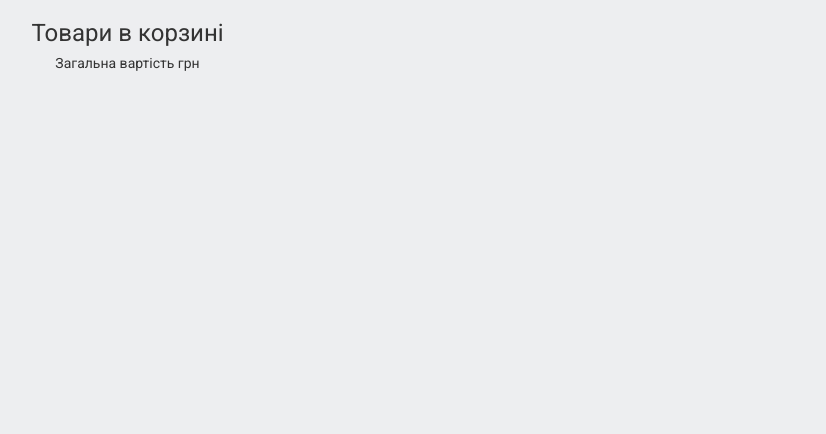
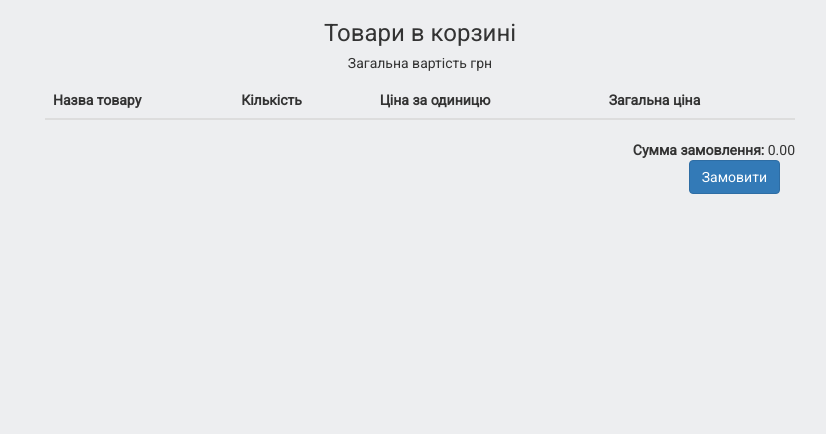
Before and after one commit to vanyakhomenko92/web_store, a Django app: page /checkout/ in a window 1280 px wide. Shown: the part 70-504 px from the top of the page, without its empty margins (220-1046 px from the left). Run offline with Django 3.2, Linux system fonts and the light colour scheme; data comes from the database, SQL or seed files in the repository; both versions use the stored data as it was after the commit; lists and menus that the app fills with data are empty; some libraries are stand-ins or nearby versions.

Commit message:
2
added basket function

```diff
--- a/static/static_dev/js/scripts.js
+++ b/static/static_dev/js/scripts.js
@@ -83,5 +83,28 @@ $(document).ready(function(){
          nmb = 0;
          basketUpdating(product_id, nmb, is_delete=true)
      })
+      function calculatingBasketAmount(){
+        var total_order_amount = 0;
+        $('.total-product-in-basket-amount').each(function() {
+            total_order_amount = total_order_amount + parseFloat($(this).text());
+        });
+        console.log(total_order_amount);
+        $('#total_order_amount').text(total_order_amount.toFixed(2));
+    };
+     $(document).on('change', ".product-in-basket-nmb", function(){
+        var current_nmb = $(this).val();
+        console.log(current_nmb);
+
+        var current_tr = $(this).closest('tr');
+        var current_price = parseFloat(current_tr.find('.product-price').text()).toFixed(2);
+        console.log(current_price);
+        var total_amount = parseFloat(current_nmb*current_price).toFixed(2);
+        console.log(total_amount);
+        current_tr.find('.total-product-in-basket-amount').text(total_amount);
+
+        calculatingBasketAmount();
+    })
+
+calculatingBasketAmount();
 
 });
--- a/templates/orders/checkout.html
+++ b/templates/orders/checkout.html
@@ -5,19 +5,59 @@
 {% block content %}
     <div class="container">
         <div class="row">
-            <div class="col-lg-6">
+            <div class="col-lg-8 col-lg-offset-2">
                 <h3 class="text-center">Товари в корзині</h3>
                 <h5 class="text-center">Загальна вартість{{ request.session.basket.total_amount}} грн</h5>
                     {{request.session.basket.products}}
-                <ul>
 
-                    {% for product_in_basket in products_in_basket %}
-                    <li>
-                        {{product_in_basket.product.name}}
-                    </li>
-                    {% endfor %}
-                </ul>
+                    <form>
+                        <table class="table text-center">
+                            <thead>
+                            <tr>
+                                <th>Назва товару</th>
+                                <th>Кількість</th>
+                                <th>Ціна за одиницю</th>
+                                <th>Загальна ціна</th>
+                            </tr>
+                            </thead>
+                            <tbody>
+                            {% for product_in_basket in products_in_basket %}
+                            <tr>
+                            <td>
+                                {{product_in_basket.product.name}}
+                            </td>
+                                <td>
+                                    <input value="{{ product_in_basket.nmb }}" type="number" class="product-in-basket-nmb" name="product_in_basket_{{ product_in_basket.id }}">
+                                        </td>
+                                <td>
+                                    <span class="product-price">
+                                        {{ product_in_basket.price_per_item}}
+                                    </span>
+                                </td>
+                            <td>
+                                <span class="total-product-in-basket-amount">
+                                    {{ product_in_basket.total_price }}
+                                </span>
+                            </td>
+                            </tr>
+                            {% endfor %}
+
+                            </tbody>
+
+                        </table>
+                        <div class="text-right">
+                            <b>Сумма замовлення: </b> <span id="total_order_amount">54</span>
+                        </div>
+
+
+
+
+<div class="col-lg-12">
+                <div class="text-right"><button type="submit" class="btn btn-primary btn-large">Замовити</button>  </div>
             </div>
+                    </form>
+            </div>
+
         </div>
     </div>
 {% endblock %}
```
Also changed, not shown: db.sqlite3.
